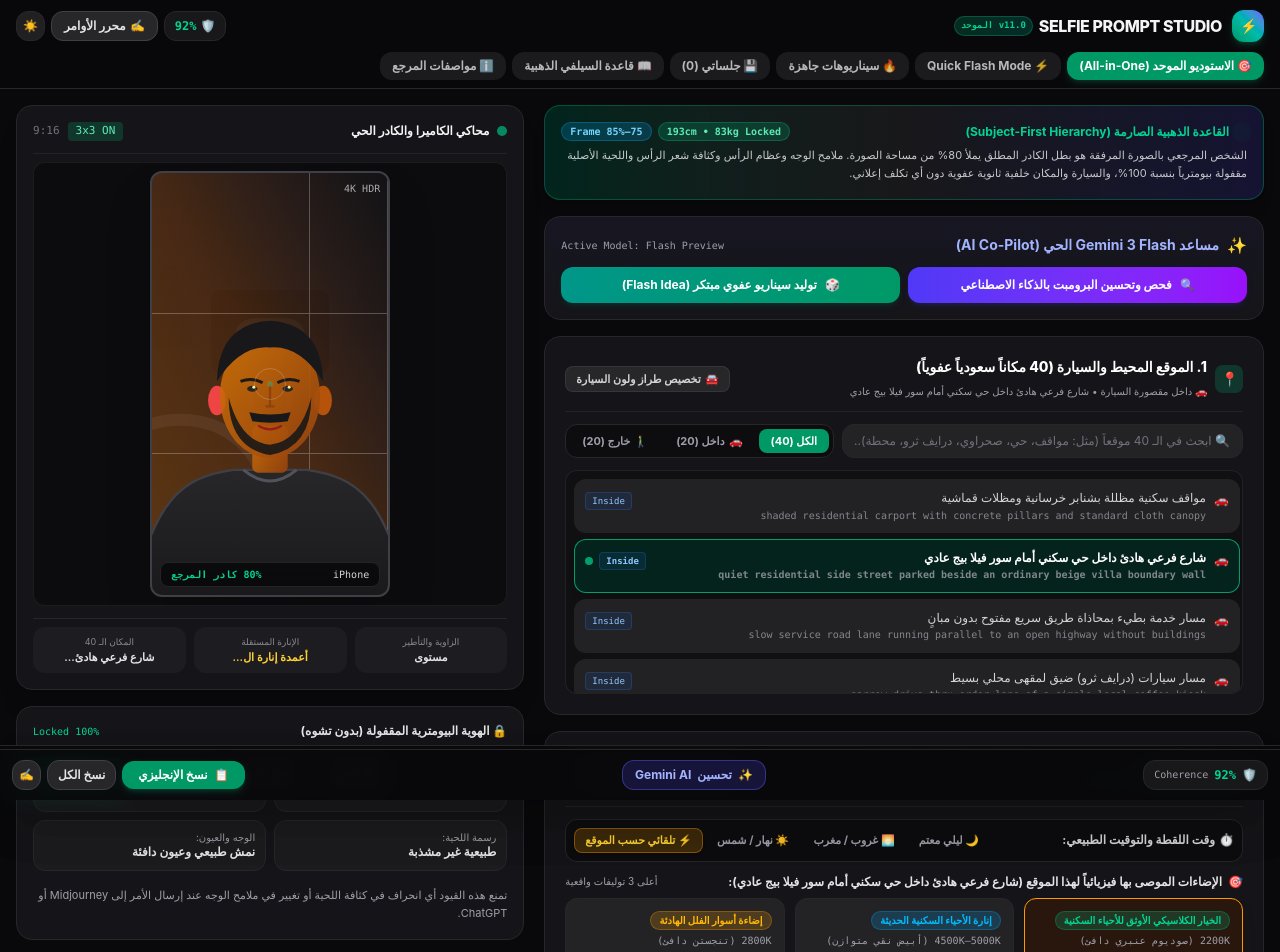
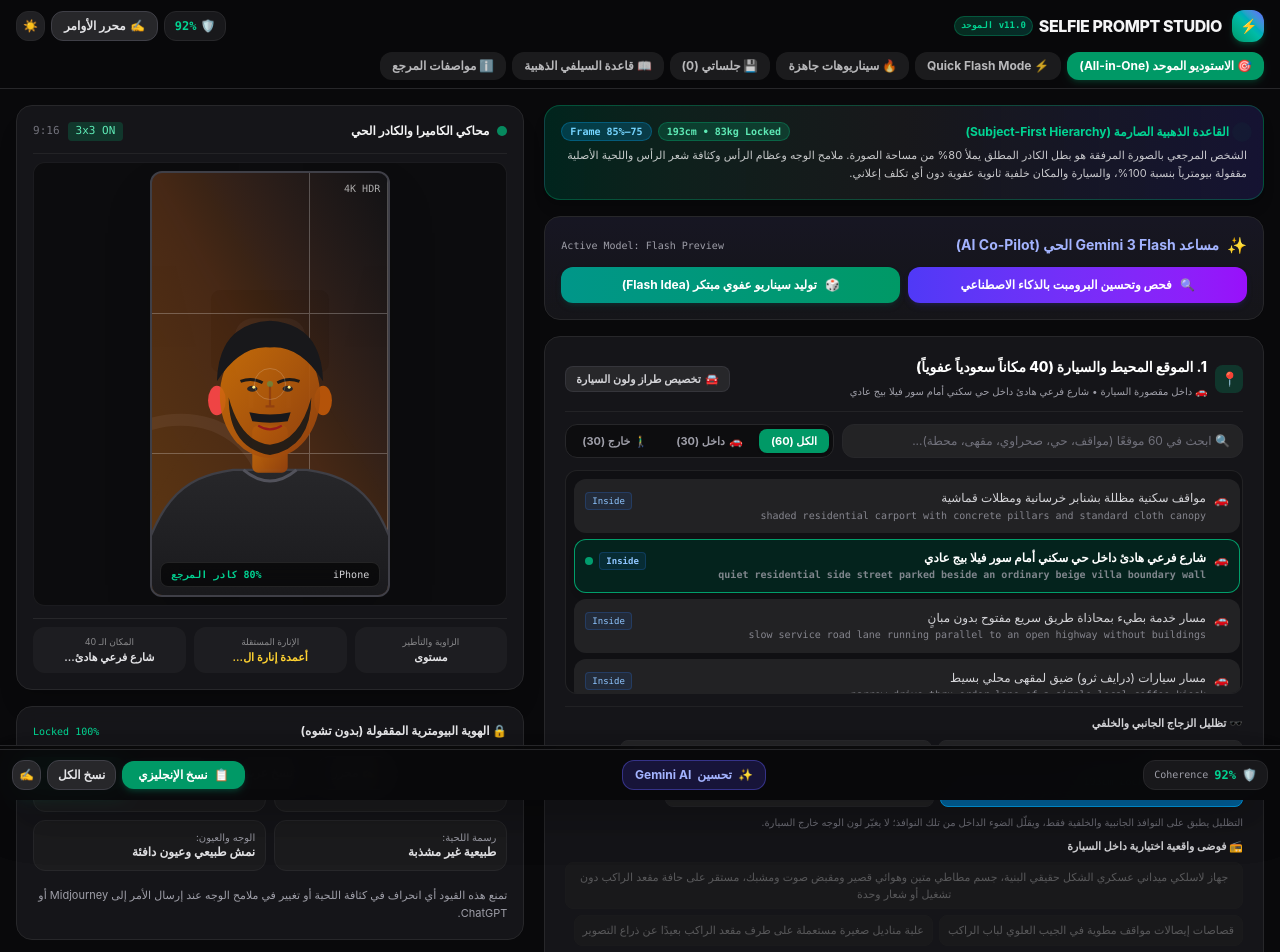
Before and after one commit to EmadAden77/Selfie-Prompt-Studio-Optimizer, a React (Vite) app: page / in a window 1280 px wide. Shown: the top 952 px of the page. Built offline with nearby package versions, Linux system fonts and the light colour scheme.

Commit message:
feat: one-screen heavy tint and realistic cabin-clutter controls, dynamic place counts

```diff
--- a/src/components/UnifiedStudioControls.tsx
+++ b/src/components/UnifiedStudioControls.tsx
@@ -305,7 +305,7 @@ export const UnifiedStudioControls: React.FC<UnifiedStudioControlsProps> = ({
               type="text"
               value={locSearch}
               onChange={e => setLocSearch(e.target.value)}
-              placeholder="🔍 ابحث في الـ 40 موقعاً (مثل: مواقف، حي، صحراوي، درايف ثرو، محطة)..."
+              placeholder={`🔍 ابحث في ${LOCATIONS.length} موقعًا (مواقف، حي، صحراوي، مقهى، محطة)...`}
               className={`w-full ${itemBg} border ${borderTone} rounded-xl px-3 py-2 text-xs text-zinc-100 placeholder-zinc-500 outline-none focus:border-emerald-500`}
             />
             {locSearch && (
@@ -329,7 +329,7 @@ export const UnifiedStudioControls: React.FC<UnifiedStudioControlsProps> = ({
                   : 'text-zinc-400 hover:text-white'
               }`}
             >
-              الكل (40)
+              الكل ({LOCATIONS.length})
             </button>
             <button
               type="button"
@@ -341,7 +341,7 @@ export const UnifiedStudioControls: React.FC<UnifiedStudioControlsProps> = ({
               }`}
             >
               <span>🚗</span>
-              <span>داخل (20)</span>
+              <span>داخل ({LOCATIONS.filter(l => l.zone === 'inside').length})</span>
             </button>
             <button
               type="button"
@@ -353,7 +353,7 @@ export const UnifiedStudioControls: React.FC<UnifiedStudioControlsProps> = ({
               }`}
             >
               <span>🚶‍♂️</span>
-              <span>خارج (20)</span>
+              <span>خارج ({LOCATIONS.filter(l => l.zone === 'outside').length})</span>
             </button>
           </div>
         </div>
@@ -468,6 +468,40 @@ export const UnifiedStudioControls: React.FC<UnifiedStudioControlsProps> = ({
             </div>
           </div>
         )}
+
+        {/* High-priority vehicle realism without opening advanced options */}
+        <div className="space-y-2 pt-2 border-t border-zinc-800/70">
+          <div className="text-[11px] font-bold text-zinc-300">🕶️ تظليل الزجاج الجانبي والخلفي</div>
+          <div className="flex flex-wrap gap-1.5">
+            {WINDOW_TINTS.filter(t => ['tint_extra_dark_05', 'tint_dark_10', 'tint_medium_02', 'no_tint_clear'].includes(t.id)).map(t => (
+              <button
+                key={t.id}
+                {...lockProps('tints', t.id)}
+                type="button"
+                onClick={() => setTintId(t.id)}
+                className={`px-2 py-1.5 rounded-lg text-[11px] border ${tintId === t.id ? 'bg-sky-700 border-sky-500 text-white' : `${itemBg} border-zinc-800 text-zinc-300`}`}
+              >{t.ar}</button>
+            ))}
+          </div>
+          <p className="text-[10px] text-zinc-500">التظليل يطبق على النوافذ الجانبية والخلفية فقط، ويقلّل الضوء الداخل من تلك النوافذ؛ لا يغيّر لون الوجه خارج السيارة.</p>
+          {selectedLocation.zone === 'inside' && (
+            <>
+              <div className="text-[11px] font-bold text-zinc-300">📻 فوضى واقعية اختيارية داخل السيارة</div>
+              <div className="flex flex-wrap gap-1.5">
+                {DAILY_LIFE_CLUTTER.filter(item => ['rugged_military_radio','folded_parking_receipts','cabin_tissue_pack','loose_charging_cable','folded_paper_map'].includes(item.id)).map(item => (
+                  <button
+                    key={item.id}
+                    {...lockProps('clutters', item.id)}
+                    type="button"
+                    onClick={() => toggle(item.id, clutterIds, setClutterIds)}
+                    className={`px-2 py-1.5 rounded-lg text-[11px] border ${clutterIds.includes(item.id) ? 'bg-indigo-700 border-indigo-500 text-white' : `${itemBg} border-zinc-800 text-zinc-300`}`}
+                  >{item.ar}</button>
+                ))}
+              </div>
+              <p className="text-[10px] text-zinc-500">يستخدم المحرك عنصرين ثانويين كحد أقصى، ويستبعد أي مقتنيات خارج الكادر القريب.</p>
+            </>
+          )}
+        </div>
       </section>
 
       {/* ============================================================== */}
```
